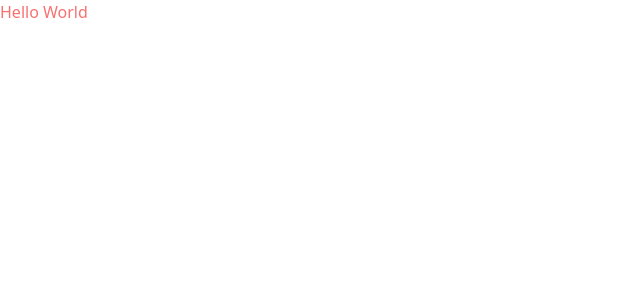
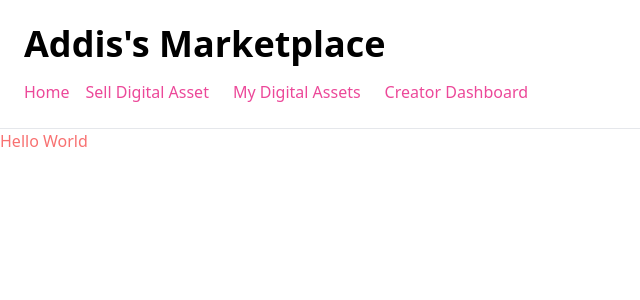
Before and after one commit to Addis-Belete/market-place, a Next.js app: page / in a window 1280 px wide. Shown: the top 300 px of the page, without its empty margins (0-640 px from the left). Built offline with nearby package versions, Linux system fonts and the light colour scheme.

Commit message:
Add a Navbar

```diff
--- a/pages/_app.js
+++ b/pages/_app.js
@@ -1,7 +1,31 @@
-import '../styles/globals.css'
+import "../styles/globals.css";
+import Link from "next/link";
 
 function MyApp({ Component, pageProps }) {
-  return <Component {...pageProps} />
+	return (
+		<div>
+			<nav className="border-b p-6">
+				<p className="text-4xl font-bold">Addis's Marketplace</p>
+				<div className="flex mt-4">
+					<Link href="/">
+						<a className="mr-4 text-pink-500">Home</a>
+					</Link>
+
+					<Link href="/create-item">
+						<a className="mr-6 text-pink-500">Sell Digital Asset</a>
+					</Link>
+					<Link href="/my-assets">
+						<a className="mr-6 text-pink-500">My Digital Assets</a>
+					</Link>
+					<Link href="/creator-dashboard">
+						<a className="mr-6 text-pink-500">Creator Dashboard</a>
+					</Link>
+				</div>
+			</nav>
+
+			<Component {...pageProps} />
+		</div>
+	);
 }
 
-export default MyApp
+export default MyApp;
```
